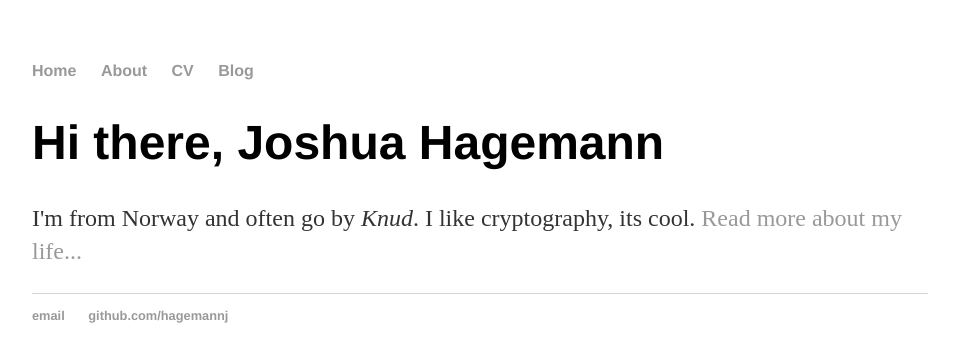
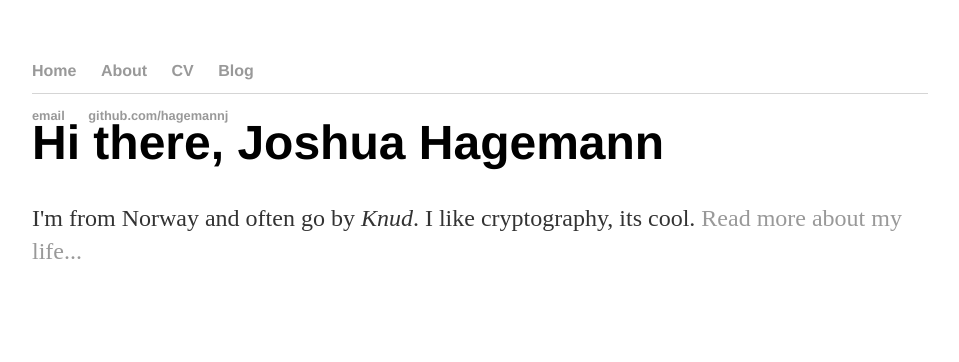
Before and after one commit to HagemannJ/HagemannJ.github.io, a Jekyll site: the page built from index.html, in a window 1280 px wide. Shown: the top 362 px of the page, without its empty margins (160-1119 px from the left). Built offline with Jekyll 4.4.1, drawn with Linux system fonts in a browser that asks for light colours.

Commit message:
Changed footer

```diff
--- a/css/main.css
+++ b/css/main.css
@@ -14,7 +14,7 @@ h4 { font-size: 1.9em; }
 nav ul, footer ul { font-size: 1em; font-family: 'Helvetica', 'Arial', 'Sans-Serif'; padding: 0px; list-style: none; font-weight: bold; }
 nav ul li, footer ul li { display: inline; margin-right: 20px; }
 
-footer { border-top: 1px solid #d5d5d5; font-size: .8em; }
+footer { clear: both; position: relative; height: 200px; margin-top: -200px;border-top: 1px solid #d5d5d5; font-size: .8em; }
 
 /* Blog */
 ul.posts { margin: 20px auto 40px; font-size: 1.5em; }
```
